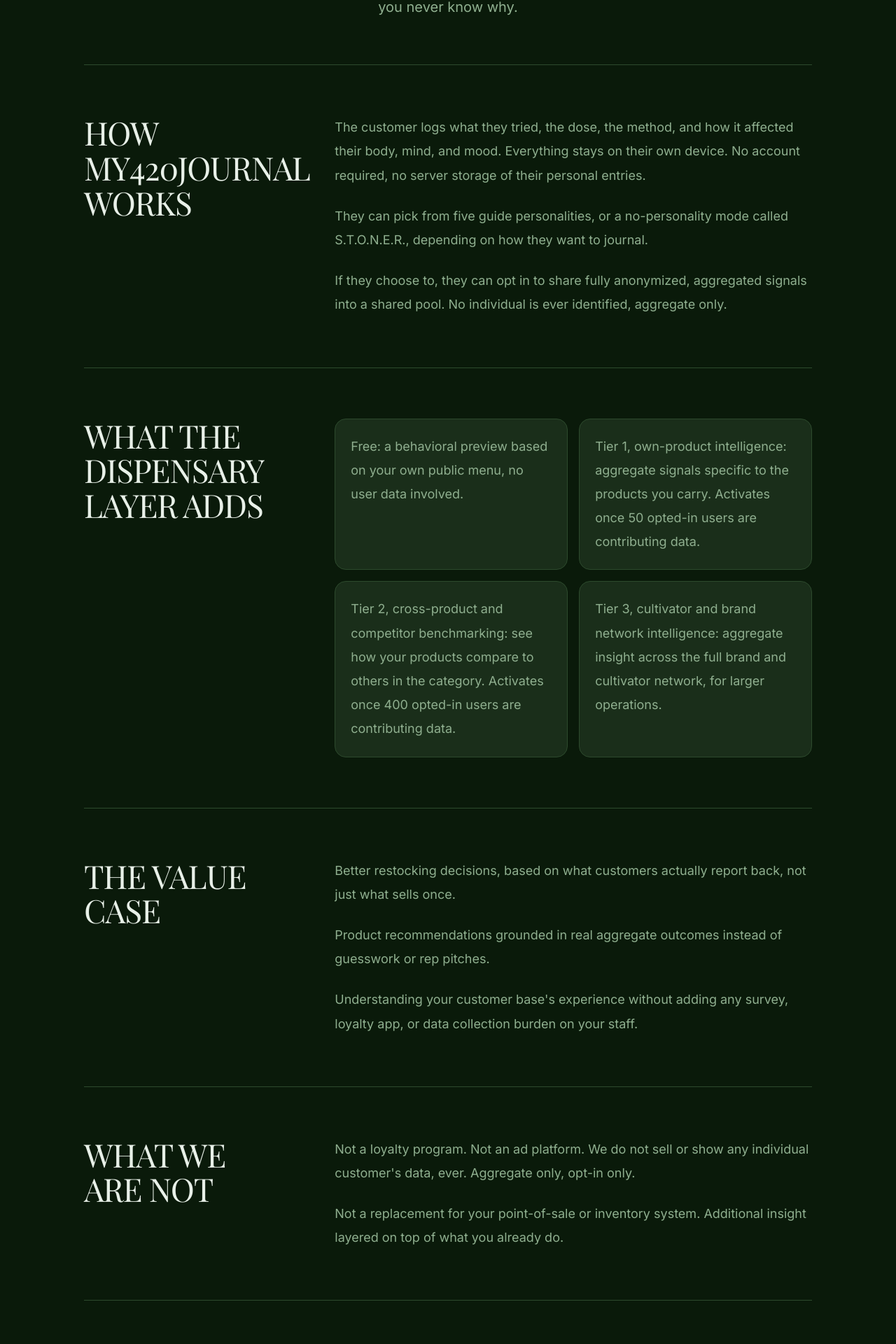
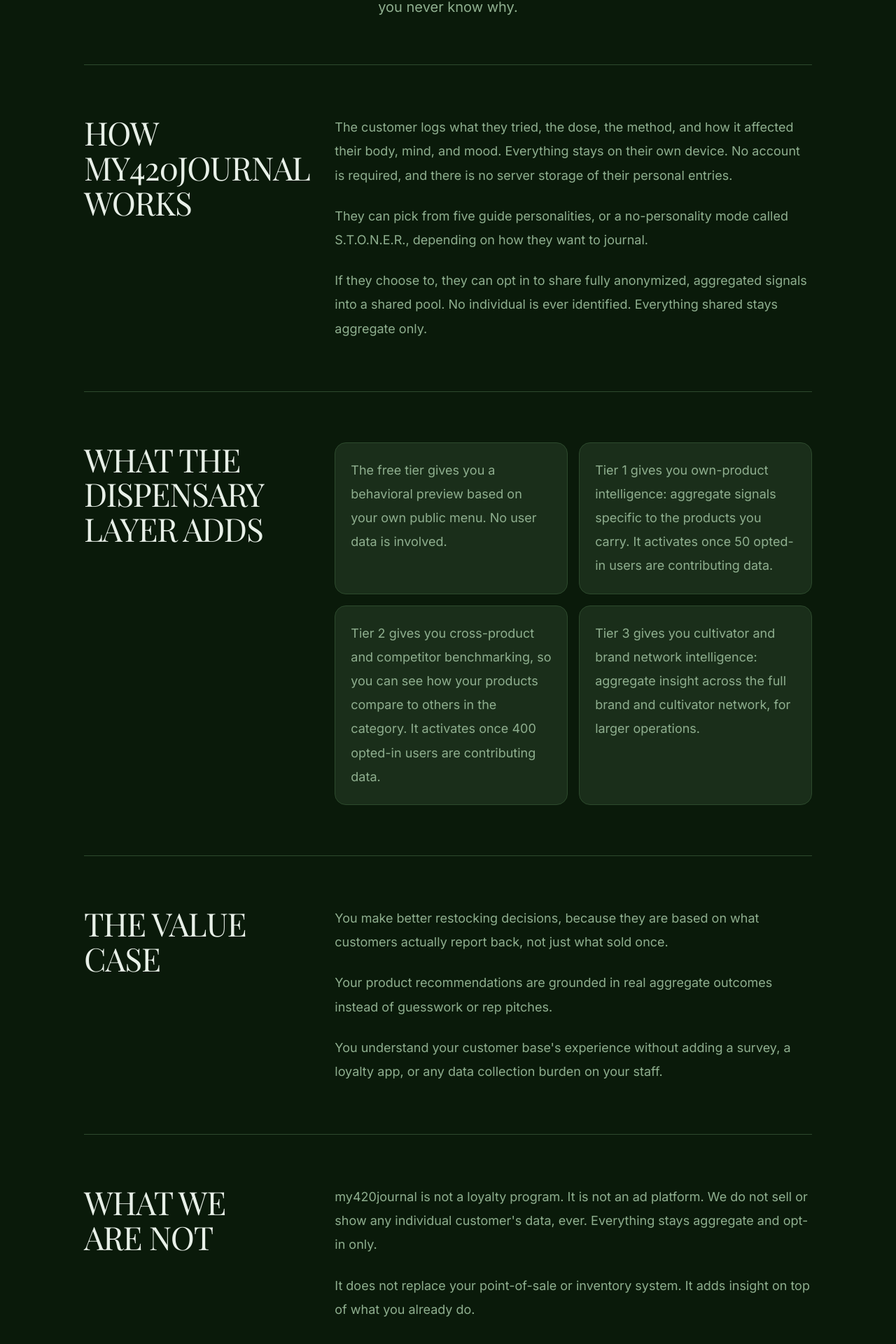
Before and after one commit to casevoiceai/my420journal-app, a React (Vite) app: page /partners in a window 1280 px wide. Shown: the part 868-2788 px from the top of the page at 70% size. Built offline with nearby package versions, Linux system fonts and the light colour scheme.

Commit message:
Update dispensary partners page copy

```diff
--- a/src/marketing/MarketingPartners.jsx
+++ b/src/marketing/MarketingPartners.jsx
@@ -2,27 +2,27 @@ import MarketingLayout from './MarketingLayout'
 import { marketingFonts, marketingPage, marketingPalette as S } from './marketingStyles'
 
 const howItWorks = [
-  'The customer logs what they tried, the dose, the method, and how it affected their body, mind, and mood. Everything stays on their own device. No account required, no server storage of their personal entries.',
+  'The customer logs what they tried, the dose, the method, and how it affected their body, mind, and mood. Everything stays on their own device. No account is required, and there is no server storage of their personal entries.',
   'They can pick from five guide personalities, or a no-personality mode called S.T.O.N.E.R., depending on how they want to journal.',
-  'If they choose to, they can opt in to share fully anonymized, aggregated signals into a shared pool. No individual is ever identified, aggregate only.',
+  'If they choose to, they can opt in to share fully anonymized, aggregated signals into a shared pool. No individual is ever identified. Everything shared stays aggregate only.',
 ]
 
 const dispensaryLayer = [
-  'Free: a behavioral preview based on your own public menu, no user data involved.',
-  'Tier 1, own-product intelligence: aggregate signals specific to the products you carry. Activates once 50 opted-in users are contributing data.',
-  'Tier 2, cross-product and competitor benchmarking: see how your products compare to others in the category. Activates once 400 opted-in users are contributing data.',
-  'Tier 3, cultivator and brand network intelligence: aggregate insight across the full brand and cultivator network, for larger operations.',
+  'The free tier gives you a behavioral preview based on your own public menu. No user data is involved.',
+  'Tier 1 gives you own-product intelligence: aggregate signals specific to the products you carry. It activates once 50 opted-in users are contributing data.',
+  'Tier 2 gives you cross-product and competitor benchmarking, so you can see how your products compare to others in the category. It activates once 400 opted-in users are contributing data.',
+  'Tier 3 gives you cultivator and brand network intelligence: aggregate insight across the full brand and cultivator network, for larger operations.',
 ]
 
 const valueCase = [
-  'Better restocking decisions, based on what customers actually report back, not just what sells once.',
-  'Product recommendations grounded in real aggregate outcomes instead of guesswork or rep pitches.',
-  "Understanding your customer base's experience without adding any survey, loyalty app, or data collection burden on your staff.",
+  'You make better restocking decisions, because they are based on what customers actually report back, not just what sold once.',
+  'Your product recommendations are grounded in real aggregate outcomes instead of guesswork or rep pitches.',
+  "You understand your customer base's experience without adding a survey, a loyalty app, or any data collection burden on your staff.",
 ]
 
 const whatWeAreNot = [
-  'Not a loyalty program. Not an ad platform. We do not sell or show any individual customer\'s data, ever. Aggregate only, opt-in only.',
-  'Not a replacement for your point-of-sale or inventory system. Additional insight layered on top of what you already do.',
+  "my420journal is not a loyalty program. It is not an ad platform. We do not sell or show any individual customer's data, ever. Everything stays aggregate and opt-in only.",
+  'It does not replace your point-of-sale or inventory system. It adds insight on top of what you already do.',
 ]
 
 export default function MarketingPartners() {
@@ -40,7 +40,7 @@ export default function MarketingPartners() {
             </h1>
             <div className="partners-page-intro">
               <p>
-                my420journal gives your customers a private way to track what actually works for them, and gives you anonymized, aggregate insight into what's working across your customer base, without ever seeing one individual's data.
+                my420journal gives your customers a private way to track what actually works for them, and it gives you anonymized, aggregate insight into what's working across your customer base, without ever seeing one individual's data.
               </p>
               <p>
                 You sell a product once. What happens after your customer walks out the door is usually a blank spot. Did it work for them? Would they buy it again? Right now the only way you find out is if they come back and tell you, or they don't come back and you never know why.
@@ -56,7 +56,7 @@ export default function MarketingPartners() {
           <section className="partners-page-section partners-page-getting-started">
             <h2>GETTING STARTED</h2>
             <p>
-              A short conversation about giving my420journal a look, and considering an early, full-access pilot so we can learn together what's most useful to see, before any tier or pricing commitment.
+              Let's have a short conversation about giving my420journal a look. Consider an early, full-access pilot, so we can learn together what's most useful to see before any tier or pricing commitment.
             </p>
             <a className="partners-page-action" href="/#contact">
               Talk with us about a pilot
```
